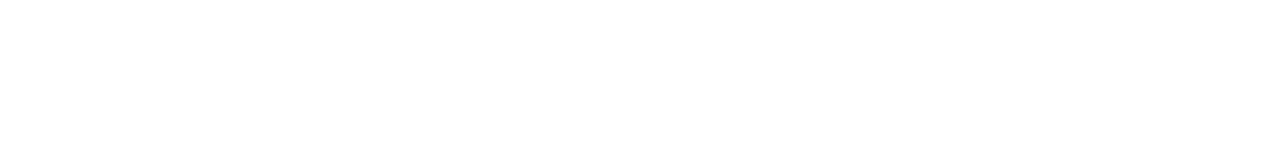
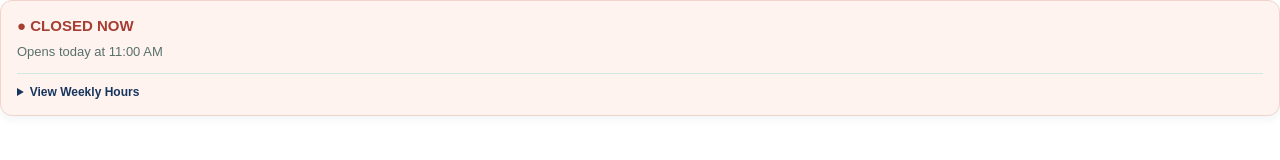
Before and after one commit to djmagicdoug/sixcrd-widgets, a plain HTML site: page shared/open-close/index.html in a window 1280 px wide. Drawn offline with Linux system fonts and the light colour scheme.

Commit message:
Add hosted business open-close widget with overnight hours

```diff
--- a/shared/open-close/index.html
+++ b/shared/open-close/index.html
@@ -1 +1,65 @@
-<!-- Open/Close Widget -->
+<!doctype html>
+<html lang="en">
+<head>
+<meta charset="utf-8">
+<meta name="viewport" content="width=device-width, initial-scale=1">
+<title>PinCard Business Hours</title>
+<style>
+*{box-sizing:border-box}body{margin:0;font:14px/1.5 Arial,Helvetica,sans-serif;color:#29485a;background:transparent}
+.card{border:1px solid #d4e8e2;background:#edf7f5;border-radius:12px;padding:14px 16px;box-shadow:0 3px 9px rgba(23,54,93,.06)}
+.card.closed{background:#fff3f0;border-color:#f0d4cb}.status{font-size:15px;font-weight:800;color:#267653}.closed .status{color:#a63e32}
+.message{font-size:13px;color:#58716b;margin-top:4px}details{margin-top:12px;border-top:1px solid #d4e8e2;padding-top:9px}summary{font-size:12px;font-weight:700;color:#17365d;cursor:pointer}
+.hours{font-size:12px;color:#465f70;margin-top:8px;line-height:1.8}
+</style>
+</head>
+<body>
+<section class="card" id="card" aria-label="Business hours">
+<div class="status" id="status" role="status" aria-live="polite">Checking hours…</div>
+<div class="message" id="message"></div>
+<details id="weekly"><summary>View Weekly Hours</summary><div class="hours">
+<div>Monday–Thursday: 11:00 AM – 10:00 PM</div>
+<div>Friday–Saturday: 11:00 AM – 1:00 AM (next day)</div>
+<div>Sunday: Closed (except until 1:00 AM from Saturday)</div>
+</div></details>
+</section>
+<script>
+(function(){
+"use strict";
+var zone="America/Los_Angeles";
+var hours=[null,[11*60,22*60],[11*60,22*60],[11*60,22*60],[11*60,22*60],[11*60,25*60],[11*60,25*60]];
+var names=["Sunday","Monday","Tuesday","Wednesday","Thursday","Friday","Saturday"];
+var card=document.getElementById("card"),status=document.getElementById("status"),message=document.getElementById("message");
+function localNow(){
+var parts=new Intl.DateTimeFormat("en-US",{timeZone:zone,weekday:"short",hour:"2-digit",minute:"2-digit",hourCycle:"h23"}).formatToParts(new Date());
+var v={};parts.forEach(function(p){v[p.type]=p.value});
+return {day:["Sun","Mon","Tue","Wed","Thu","Fri","Sat"].indexOf(v.weekday),minutes:Number(v.hour)*60+Number(v.minute)};
+}
+function fmt(min){var h=Math.floor((min%1440)/60),m=min%60;return (h%12||12)+":"+String(m).padStart(2,"0")+" "+(h>=12?"PM":"AM")}
+function update(){
+try{
+var now=localNow(),day=now.day,t=now.minutes,prev=hours[(day+6)%7],today=hours[day],end=null,overnight=false;
+if(prev&&prev[1]>1440&&t<prev[1]-1440){end=prev[1]-1440}
+else if(today&&t>=today[0]&&t<Math.min(today[1],1440)){end=today[1];overnight=end>1440}
+if(end!==null){
+card.classList.remove("closed");status.textContent="● OPEN NOW";
+message.textContent="Closes "+(overnight?"tomorrow":"today")+" at "+fmt(end);
+}else{
+card.classList.add("closed");status.textContent="● CLOSED NOW";
+var next="";
+for(var offset=0;offset<=7;offset++){
+var d=(day+offset)%7,entry=hours[d];
+if(entry&&(offset>0||t<entry[0])){
+next="Opens "+(offset===0?"today":offset===1?"tomorrow":names[d])+" at "+fmt(entry[0]);break;
+}
+}
+message.textContent=next||"See weekly hours";
+}
+}catch(e){status.textContent="Business hours";message.textContent="See weekly hours below"}
+}
+update();setInterval(update,30000);
+function notifyHeight(){try{parent.postMessage({type:"sixcrd-widget-height",height:document.documentElement.scrollHeight},"*")}catch(e){}}
+document.getElementById("weekly").addEventListener("toggle",notifyHeight);setTimeout(notifyHeight,100);
+})();
+</script>
+</body>
+</html>
```
